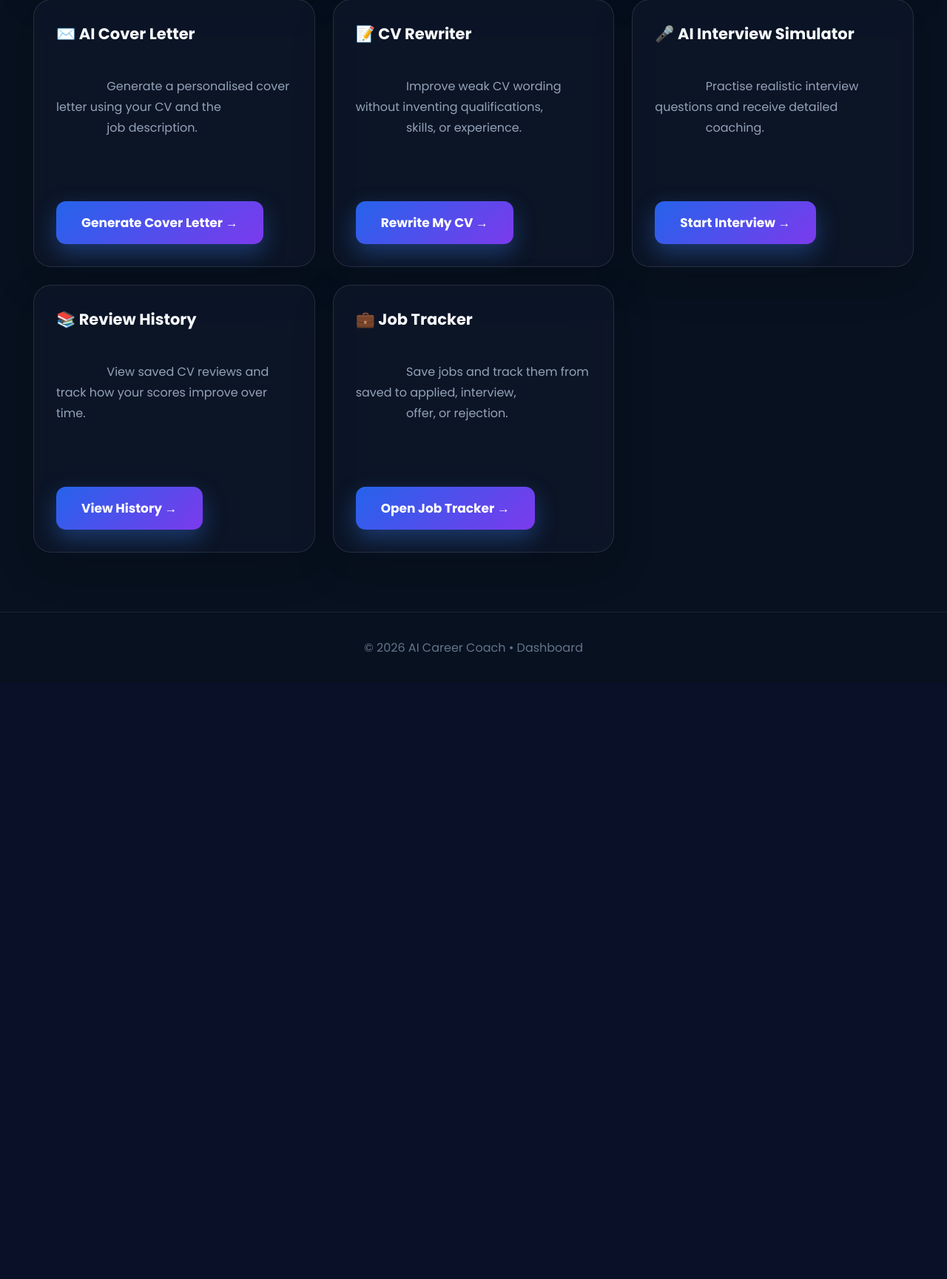
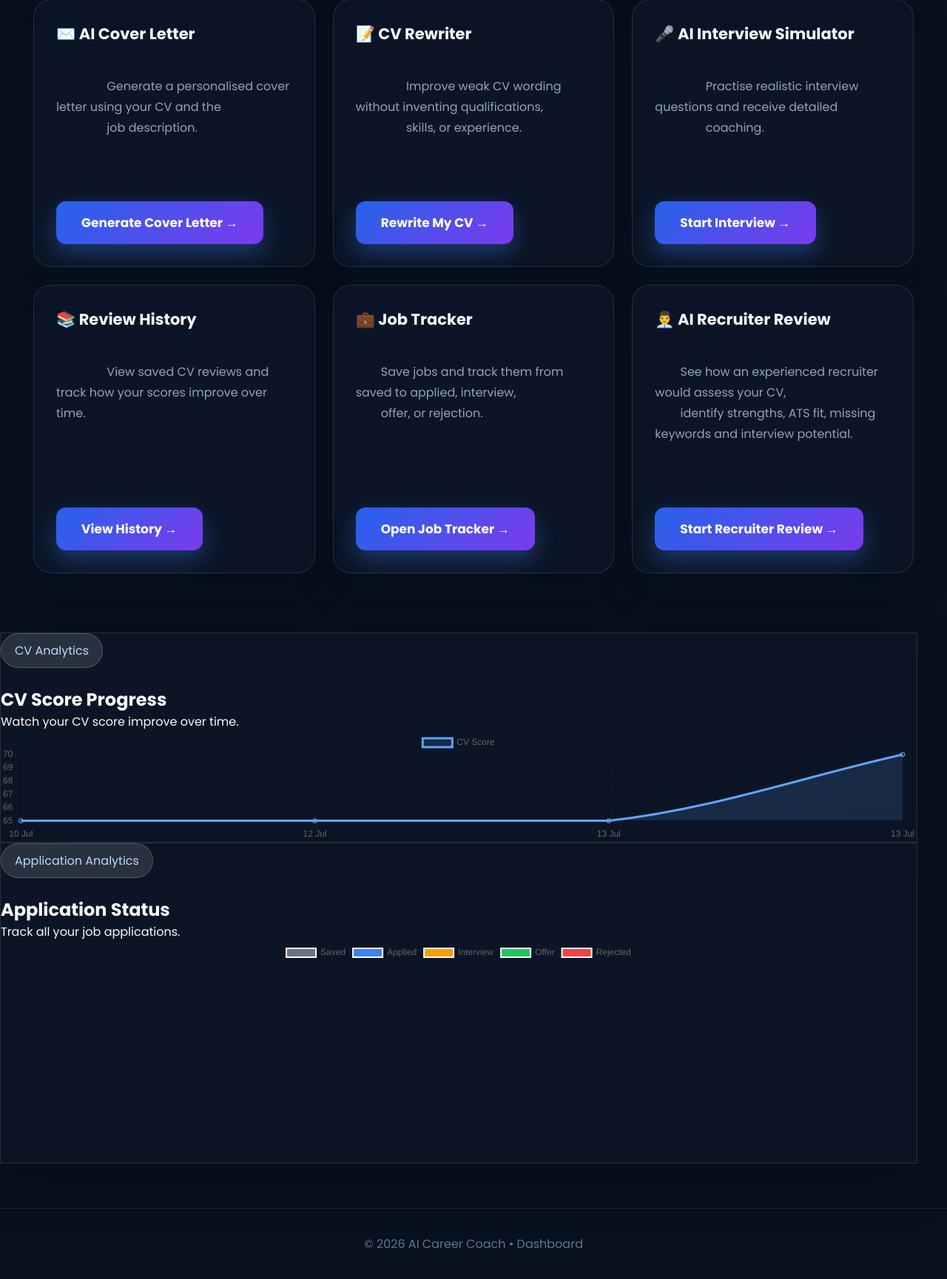
Before and after one commit to TioTech-code/career-coach-ai, a Flask app: page /dashboard in a window 1280 px wide. Shown: the part 1392-3121 px from the top of the page at 74% size. Before the commit the page ends 2273 px from the top, so only its background shows below. Run offline with Flask 3, Linux system fonts and the light colour scheme; a user stored in the database is signed in; some libraries are stand-ins or nearby versions.

Commit message:
Fix dashboard charts on Render

```diff
--- a/app.py
+++ b/app.py
@@ -71,10 +71,36 @@ def dashboard():
         .all()
     )
 
+    applications = JobApplication.query.filter_by(
+        user_id=current_user.id
+    ).all()
+
     total_reviews = len(reviews)
+    total_applications = len(applications)
+
+    status_counts = {
+        "Saved": 0,
+        "Applied": 0,
+        "Interview": 0,
+        "Offer": 0,
+        "Rejected": 0,
+    }
+
+    for application in applications:
+        if application.status in status_counts:
+            status_counts[application.status] += 1
+
+    applied_count = status_counts["Applied"]
+    interview_count = status_counts["Interview"]
+    offer_count = status_counts["Offer"]
 
     if reviews:
         scores = [review.score for review in reviews]
+
+        score_labels = [
+            review.created_at.strftime("%d %b")
+            for review in reviews
+        ]
 
         latest_score = scores[-1]
         previous_score = scores[-2] if len(scores) > 1 else None
@@ -86,7 +112,10 @@ def dashboard():
             if previous_score is not None
             else None
         )
+
     else:
+        scores = []
+        score_labels = []
         latest_score = None
         previous_score = None
         best_score = None
@@ -102,8 +131,15 @@ def dashboard():
         best_score=best_score,
         average_score=average_score,
         improvement=improvement,
+        total_applications=total_applications,
+        applied_count=applied_count,
+        interview_count=interview_count,
+        offer_count=offer_count,
+        score_labels=score_labels,
+        score_values=scores,
+        job_status_labels=list(status_counts.keys()),
+        job_status_values=list(status_counts.values()),
     )
-
 
 @app.route("/cv-review")
 @login_required
@@ -804,6 +840,109 @@ def delete_job(job_id):
     db.session.commit()
 
     return redirect(url_for("jobs"))
+
+@app.route("/recruiter-review", methods=["GET", "POST"])
+@login_required
+def recruiter_review():
+    if request.method == "GET":
+        return render_template("recruiter_review.html")
+
+    job_title = request.form.get("job_title", "").strip()
+    company = request.form.get("company", "").strip()
+    cv = request.form.get("cv", "").strip()
+    job_description = request.form.get("job_description", "").strip()
+
+    if not job_title or not company or not cv or not job_description:
+        return render_template(
+            "recruiter_review.html",
+            error="Please complete every field.",
+        )
+
+    prompt = f"""
+You are a senior UK recruiter reviewing a real job application.
+
+Assess the candidate honestly using only the evidence in their CV.
+Do not invent experience, qualifications, skills, achievements, or outcomes.
+Do not guarantee that the candidate will receive an interview.
+
+Job title:
+{job_title}
+
+Company:
+{company}
+
+Candidate CV:
+{cv}
+
+Job description:
+{job_description}
+
+Use exactly these headings:
+
+# Recruiter's Decision
+Choose one:
+- Invite to Interview
+- Possible Interview
+- Unlikely to Interview
+
+Give a short explanation.
+
+# Confidence
+Give a percentage from 0 to 100 showing confidence in your assessment.
+
+# First Impression
+Explain what a recruiter would notice during an initial scan.
+
+# Strongest Evidence
+Give four bullet points grounded in the CV.
+
+# Main Concerns
+Give four bullet points.
+
+# ATS and Keyword Fit
+Explain how well the CV matches the vacancy and identify important missing keywords.
+
+# Questions I Would Ask
+Generate five realistic interview questions.
+
+# Changes Before Applying
+Give five specific and honest changes.
+
+# Recruiter's Notes
+Write a short note as though it were being sent to the hiring manager.
+
+Finish by clearly stating that this is AI guidance, not a hiring guarantee.
+"""
+
+    try:
+        response = client.chat.completions.create(
+            model="llama-3.1-8b-instant",
+            messages=[
+                {
+                    "role": "user",
+                    "content": prompt,
+                }
+            ],
+            max_tokens=1100,
+        )
+
+        recruiter_feedback = markdown.markdown(
+            response.choices[0].message.content,
+            extensions=["extra"],
+        )
+
+    except Exception:
+        recruiter_feedback = """
+<h2>AI is temporarily unavailable.</h2>
+<p>Please wait a few seconds and try again.</p>
+"""
+
+    return render_template(
+        "recruiter_results.html",
+        recruiter_feedback=recruiter_feedback,
+        job_title=job_title,
+        company=company,
+    )
 if __name__ == "__main__":
     with app.app_context():
         db.create_all()
--- a/templates/dashboard.html
+++ b/templates/dashboard.html
@@ -267,7 +267,6 @@
                 <button>View History →</button>
             </a>
         </div>
-
 <div class="card">
     <h3>💼 Job Tracker</h3>
 
@@ -281,15 +280,122 @@
     </a>
 </div>
 
+<div class="card">
+    <h3>👨‍💼 AI Recruiter Review</h3>
+
+    <p>
+        See how an experienced recruiter would assess your CV,
+        identify strengths, ATS fit, missing keywords and interview potential.
+    </p>
+
+    <a href="/recruiter-review">
+        <button>Start Recruiter Review →</button>
+    </a>
+</div>
+
     </section>
+<section class="charts-section">
 
+    <div class="chart-card">
+        <div class="chart-card-heading">
+            <span class="badge">CV Analytics</span>
+
+            <h2>CV Score Progress</h2>
+
+            <p>Watch your CV score improve over time.</p>
+        </div>
+
+        <div class="chart-wrapper">
+            <canvas id="scoreChart"></canvas>
+        </div>
+    </div>
+
+    <div class="chart-card">
+        <div class="chart-card-heading">
+            <span class="badge">Application Analytics</span>
+
+            <h2>Application Status</h2>
+
+            <p>Track all your job applications.</p>
+        </div>
+
+        <div class="chart-wrapper">
+            <canvas id="jobChart"></canvas>
+        </div>
+    </div>
+
+</section>
 </main>
 
 <footer>
     <p>© 2026 AI Career Coach • Dashboard</p>
 </footer>
 
+<script src="https://cdn.jsdelivr.net/npm/chart.js"></script>
+
+<script>
+const scoreLabels = {{ score_labels | tojson }};
+const scoreValues = {{ score_values | tojson }};
+const jobStatusLabels = {{ job_status_labels | tojson }};
+const jobStatusValues = {{ job_status_values | tojson }};
+
+const scoreCanvas = document.getElementById("scoreChart");
+
+if (scoreCanvas) {
+
+    new Chart(scoreCanvas, {
+        type: "line",
+
+        data: {
+            labels: scoreLabels,
+            datasets: [{
+                label: "CV Score",
+                data: scoreValues,
+                borderColor: "#60a5fa",
+                backgroundColor: "rgba(96,165,250,.15)",
+                fill: true,
+                tension: .35
+            }]
+        },
+
+        options: {
+            responsive: true,
+            maintainAspectRatio: false
+        }
+    });
+
+}
+
+const jobCanvas = document.getElementById("jobChart");
+
+if (jobCanvas) {
+
+    new Chart(jobCanvas, {
+        type: "doughnut",
+
+        data: {
+            labels: jobStatusLabels,
+            datasets: [{
+                data: jobStatusValues,
+                backgroundColor: [
+                    "#64748b",
+                    "#3b82f6",
+                    "#f59e0b",
+                    "#22c55e",
+                    "#ef4444"
+                ]
+            }]
+        },
+
+        options: {
+            responsive: true,
+            maintainAspectRatio: false
+        }
+    });
+
+
+}
+</script>
 <script src="{{ url_for('static', filename='script.js') }}"></script>
-
 </body>
 </html>
```
Lines whose indentation alone changed are shown as unchanged.
